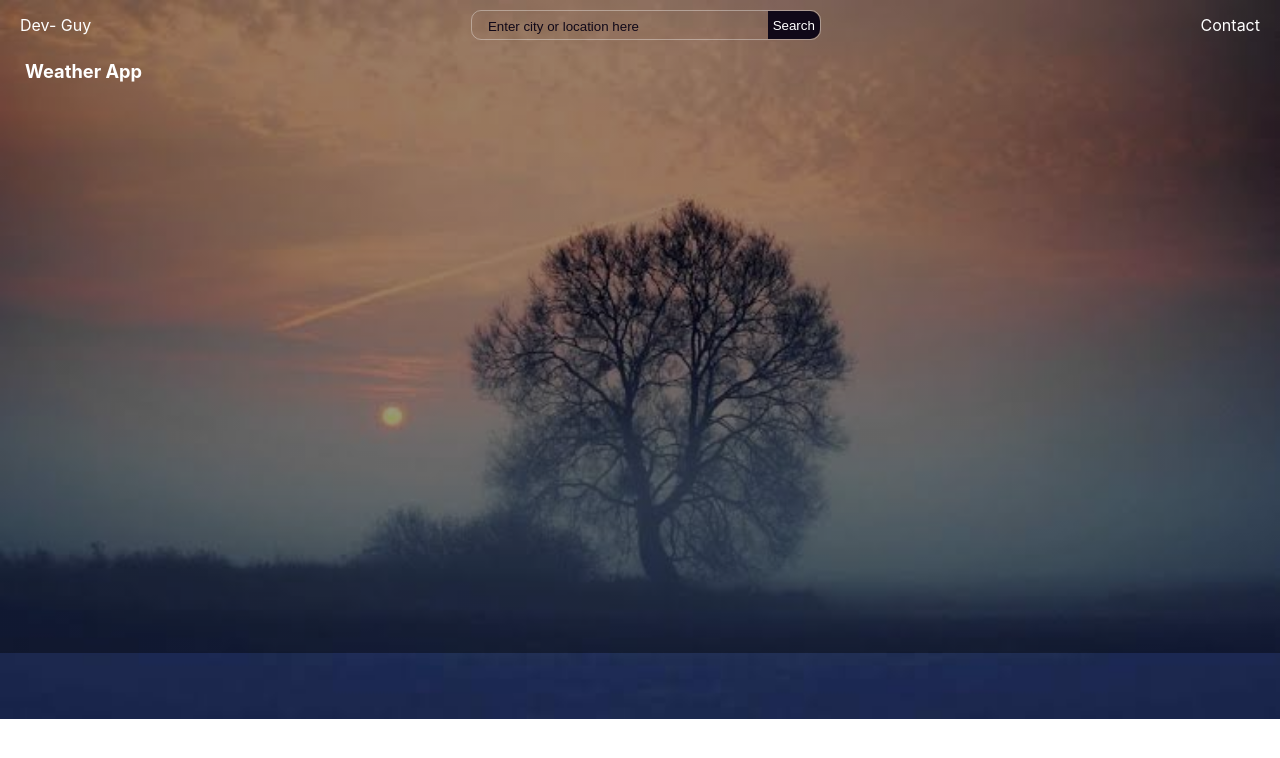
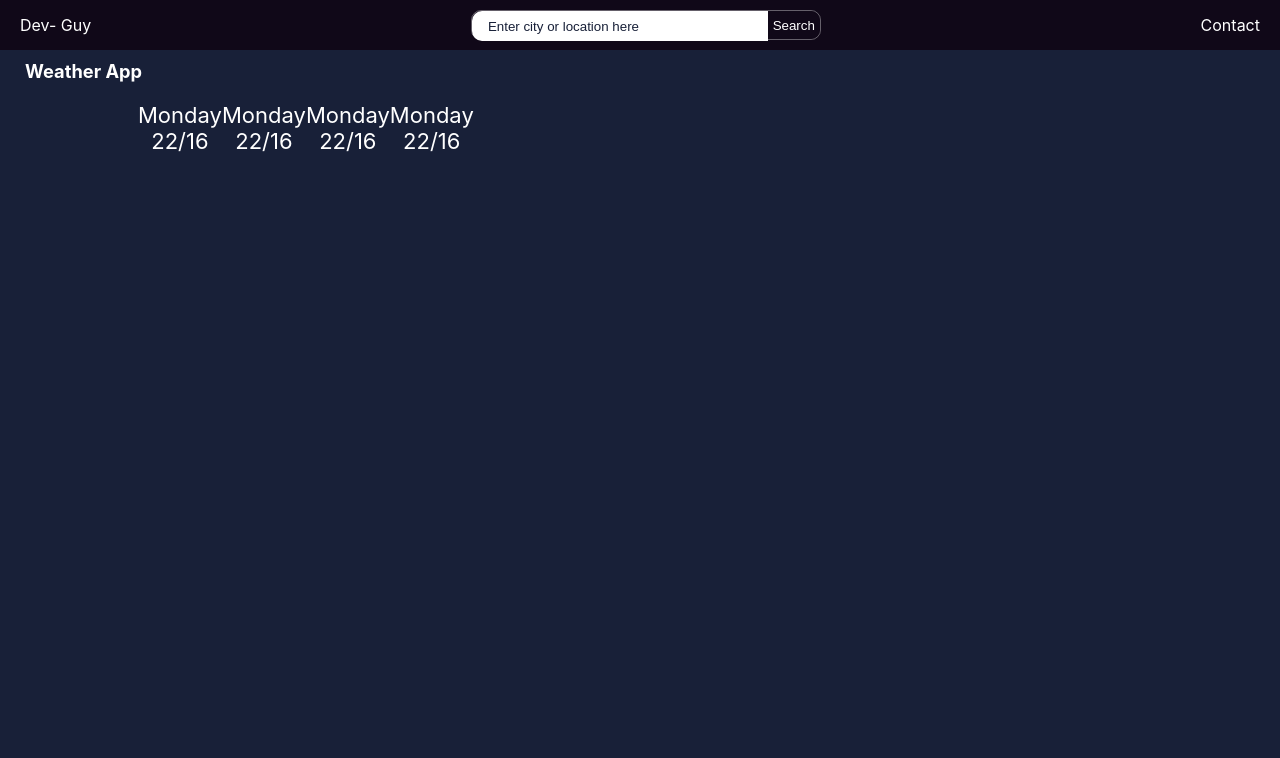
Before and after one commit to 106joshman/Weather-App, a React (Create React App) app: page / in a window 1280 px wide. Shown: the top 758 px of the page. Built offline with nearby package versions, Linux system fonts and the light colour scheme.

Commit message:
updates and changes

```diff
--- a/src/components/Body.jsx
+++ b/src/components/Body.jsx
@@ -1,4 +1,5 @@
 import { useState, useEffect } from 'react';
+import Card from './card';
 
 const Body = () => {
     // const [info, setInfo] = useState({});
@@ -8,11 +9,16 @@ const Body = () => {
             <div className="title">
                 <h5>Weather App</h5>
             </div>
-            <div className="wrapem">
-                <div className="weather present"></div>
+            <div className="wraper">
+                <div className="weather present">
+
+                </div>
                 <div className="weather future">
                     <div className="cards">
-
+                        <Card />
+                        <Card />
+                        <Card />
+                        <Card />
                     </div>
                 </div>
             </div>
--- a/src/components/card.jsx
+++ b/src/components/card.jsx
@@ -4,6 +4,7 @@ const Card = () => {
     return (
         <div className="card">
             <span>Monday</span>
+            <p>22/16</p>
         </div>
     );
 }
--- a/src/index.css
+++ b/src/index.css
@@ -5,15 +5,17 @@
 }
 
 body {
-  height: 51vw;
+  /* height: 100vh;
+  width: 100%; */
   font-family: -apple-system, BlinkMacSystemFont, 'Segoe UI', 'Roboto', 'Oxygen',
     'Ubuntu', 'Cantarell', 'Fira Sans', 'Droid Sans', 'Helvetica Neue',
     sans-serif;
   -webkit-font-smoothing: antialiased;
   -moz-osx-font-smoothing: grayscale;
-  background: linear-gradient(rgba(0, 0, 0, 0.4), rgba(0, 0, 0, 0.4)), url(./components/images/images.jpeg);
+  /* background: linear-gradient(rgba(0, 0, 0, 0.4), rgba(0, 0, 0, 0.4)), url(/public/images.jpeg);
   background-repeat: no-repeat;
-  background-size: cover;
+  background-size: cover; */
+  background: var(--bg-light);
 }
 
 .App {
@@ -28,7 +30,6 @@ body {
   --txt-light: #fff;
   --txt-gray: rgba(255, 255, 255, 0.356);
   --reg-fnt: 12vw;
-  --anime: background 0.3s ease-in-out;
 }
 
 /*============
@@ -36,7 +37,7 @@ header styling
 ===============*/
 
 .header {
-  /* background: #100818; */
+  background: #100818;
   display: flex;
   color: var(--txt-light);
   padding: 10px 20px;
@@ -71,7 +72,7 @@ form {
 input {
   width: 85%;
   border-radius: 10px 0 0 10px;
-  background: transparent;
+  /* background: transparent; */
   padding: 8px;
   height: 30px;
   border: none;
@@ -80,7 +81,7 @@ input {
 
 input::placeholder {
   padding-left: 8px;
-  color: var(--bg-dark);
+  color: var(--bg-light);
 }
 
 form button {
@@ -109,3 +110,18 @@ the body
   font-size: 22px;
   color: var(--txt-light);
 }
+
+.wraper {
+  margin: 20px auto;
+  width: 80%;
+  text-align: center;
+}
+
+.cards {
+  margin: 20px 10px;
+  display: flex;
+  flex-direction: row;
+  text-align: center;
+  color: var(--txt-light);
+  font-size: 22px;
+}
```
Also changed, not shown: public/images.jpeg (renamed from src/components/images/images.jpeg).
